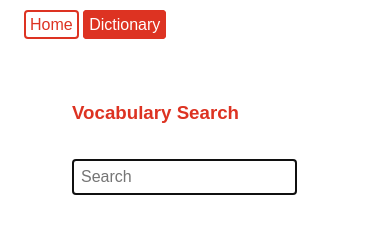
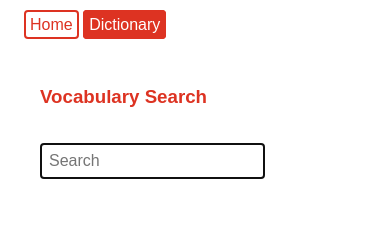
Before and after one commit to russelleh/lojbo, a website with bundled scripts: page dictionary.html in a window 390 px wide. Built offline with nearby package versions, Linux system fonts and the light colour scheme.

Commit message:
Viewport for responsive style

```diff
--- a/dictionary.html
+++ b/dictionary.html
@@ -1,5 +1,6 @@
 <head>
   <meta charset="utf-8">
+  <meta name="viewport" content="width=device-width, initial-scale=1">
   <link href="index.sass" rel="stylesheet">
   <script src="dictionary.ts"></script>
 </head>
--- a/index.sass
+++ b/index.sass
@@ -1,3 +1,17 @@
+@media only screen and (max-width: 720px)
+  main
+    padding-top:    1em
+    padding-bottom: 1em
+    padding-left:   2em
+    padding-right:  2em
+
+@media only screen and (min-width: 720px) and (max-width: 1440px)
+  main
+    padding-top:    2em
+    padding-bottom: 2em
+    padding-left:   4em
+    padding-right:  4em
+
 body
   font-family:  sans-serif
 
@@ -19,10 +33,6 @@ header
 main
   max-width:      48em
   margin:         auto
-  padding-left:   4em
-  padding-right:  4em
-  padding-top:    2em
-  padding-bottom: 2em
   line-height:    1.5em
 
 h1
```
Also changed, not shown: docs/dictionary.html (+1 -1 lines), docs/index.html (+1 -1 lines), index.html (+1 -0 lines), 4 other files.
